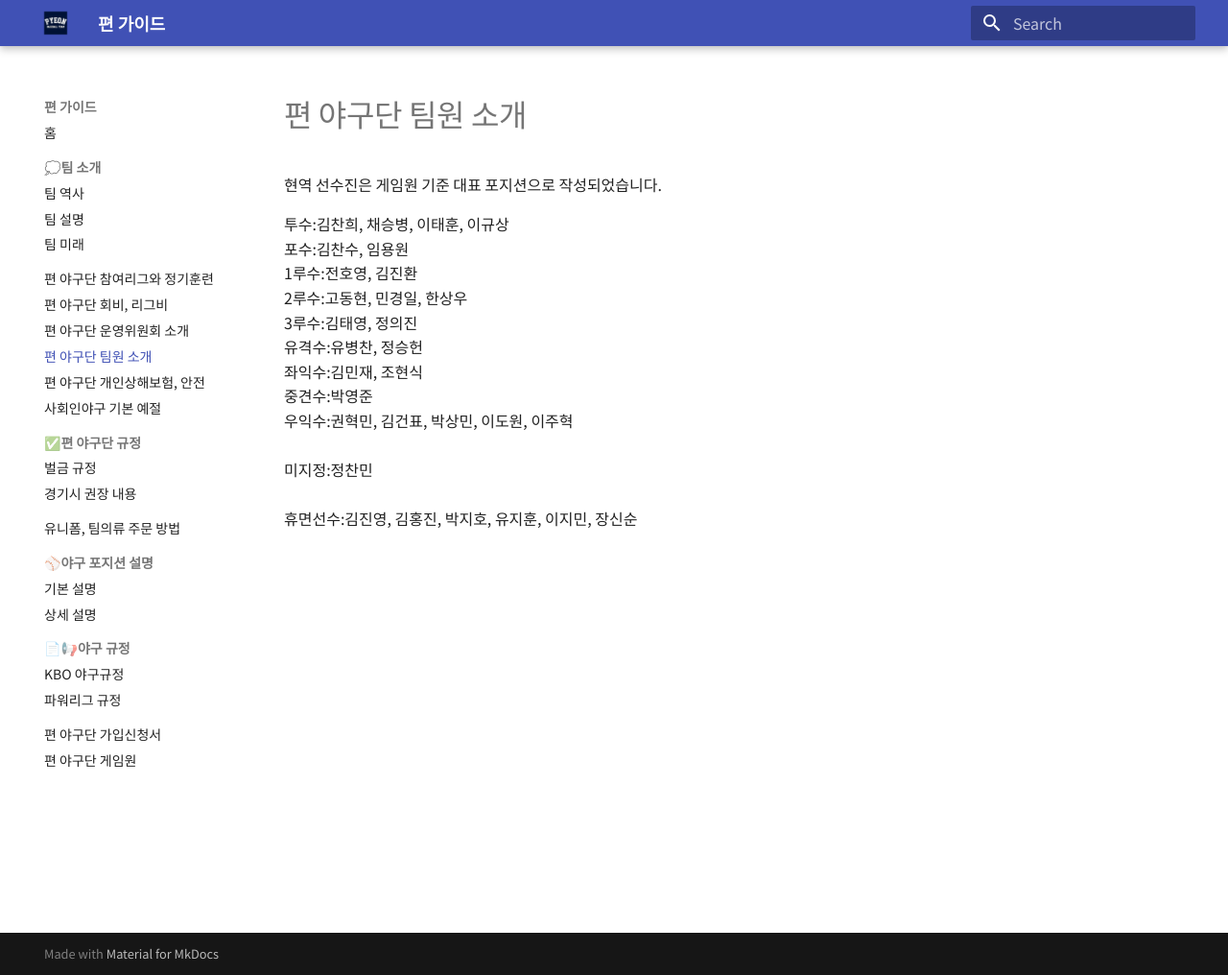
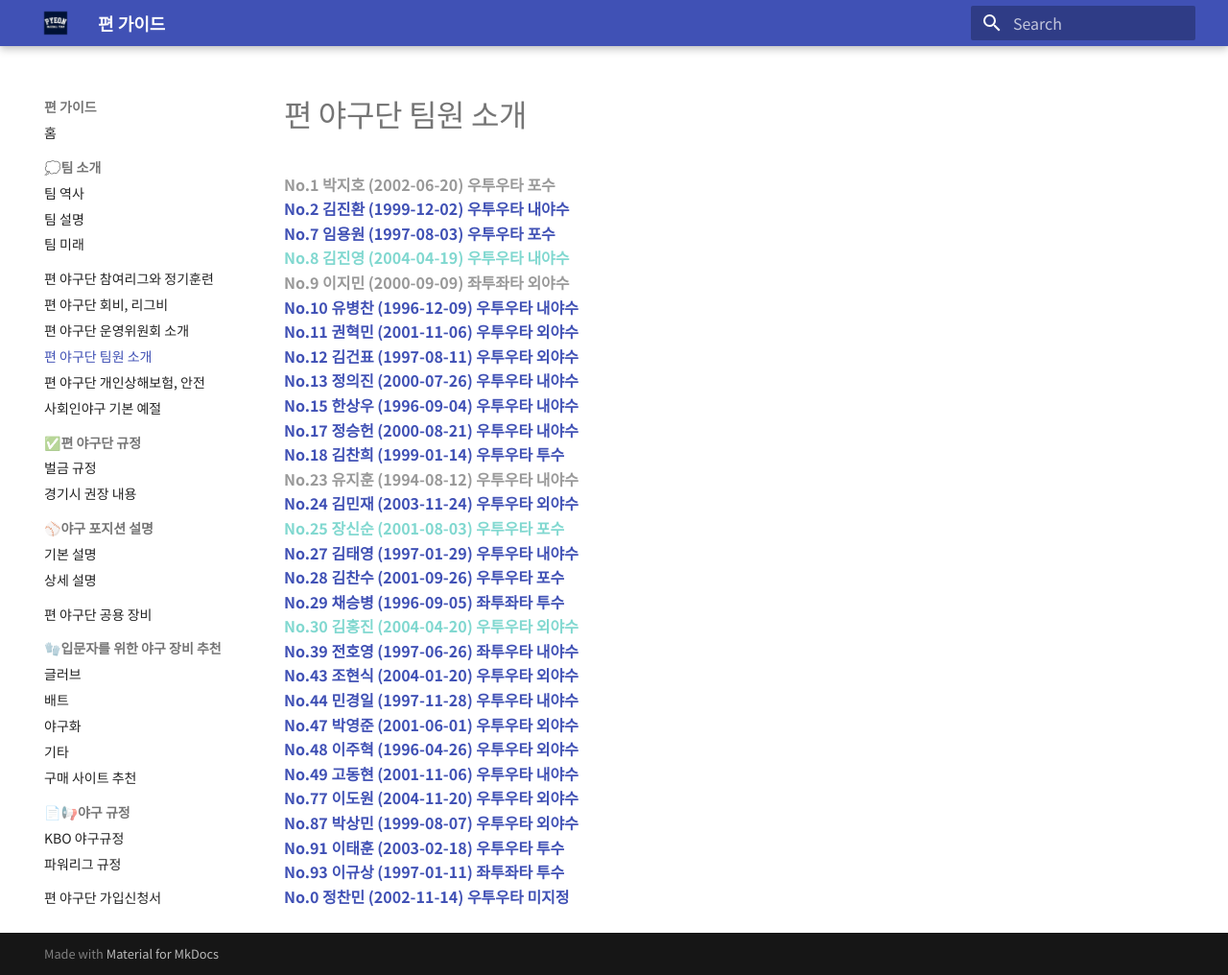
Before and after one commit to BlueChance/pyeon_guide, an MkDocs documentation site: the page built from docs/team_introducing/team_introducing_members.md, in a window 1280 px wide and 1016 px high. Shown: the whole window at 96% size. Built offline with MkDocs 1.6.1 and Material for MkDocs 9.7.7, drawn with Linux system fonts in a browser that asks for light colours.

Commit message:
manager advice

```diff
--- a/docs/team_introducing/team_introducing_members.md
+++ b/docs/team_introducing/team_introducing_members.md
@@ -1,15 +1,30 @@
-현역 선수진은 게임원 기준 대표 포지션으로 작성되었습니다.
-
-투수:김찬희, 채승병, 이태훈, 이규상<br>
-포수:김찬수, 임용원<br>
-1루수:전호영, 김진환<br>
-2루수:고동현, 민경일, 한상우<br>
-3루수:김태영, 정의진<br>
-유격수:유병찬, 정승헌<br>
-좌익수:김민재, 조현식<br>
-중견수:박영준<br>
-우익수:권혁민, 김건표, 박상민, 이도원, 이주혁<br>
-<br>
-미지정:정찬민<br>
-<br>
-휴면선수:김진영, 김홍진, 박지호, 유지훈, 이지민, 장신순
+<strong><a href="http://www.gameone.kr/locker/?group_code=FAKOOKPDN2O000000N34JO" style="color:#999999;">No.1 박지호 (2002-06-20) 우투우타 포수</a></strong><br>
+<strong><a href="http://www.gameone.kr/locker/?group_code=L74FRLGQUPO000000X3C12">No.2 김진환 (1999-12-02) 우투우타 내야수</a></strong><br>
+<strong><a href="http://www.gameone.kr/locker/?group_code=2AN9V5PS7BDG000000VSKP3">No.7 임용원 (1997-08-03) 우투우타 포수</a></strong><br>
+<strong><a href="http://www.gameone.kr/locker/?group_code=UPQ70LSBNM40000009EIUR" style="color:#81d8d0;">No.8 김진영 (2004-04-19) 우투우타 내야수</a></strong><br>
+<strong><a href="http://www.gameone.kr/locker/?group_code=220559BDORJ0000000LB6MW" style="color:#999999;">No.9 이지민 (2000-09-09) 좌투좌타 외야수</a></strong><br>
+<strong><a href="http://www.gameone.kr/locker/?group_code=2B4J5TQRAL4G000000F4ON9">No.10 유병찬 (1996-12-09) 우투우타 내야수</a></strong><br>
+<strong><a href="http://www.gameone.kr/locker/?group_code=273CQ58QIQ400000006P7NV">No.11 권혁민 (2001-11-06) 우투우타 외야수</a></strong><br>
+<strong><a href="http://www.gameone.kr/locker/?group_code=2H36LDS73R4G000000Z9MQL">No.12 김건표 (1997-08-11) 우투우타 외야수</a></strong><br>
+<strong><a href="http://www.gameone.kr/locker/?group_code=GQHST49MCVO000000PU6XC">No.13 정의진 (2000-07-26) 우투우타 내야수</a></strong><br>
+<strong><a href="http://www.gameone.kr/locker/?group_code=D1JPTM8TF1U000000UC93B">No.15 한상우 (1996-09-04) 우투우타 내야수</a></strong><br>
+<strong><a href="http://www.gameone.kr/locker/?group_code=DL0LTOJP1MS000000MB9FT">No.17 정승헌 (2000-08-21) 우투우타 내야수</a></strong><br>
+<strong><a href="http://www.gameone.kr/locker/?group_code=1940UIBKCI50000000Y9FQC">No.18 김찬희 (1999-01-14) 우투우타 투수</a></strong><br>
+<strong><a href="http://www.gameone.kr/locker/?group_code=168GOCQOBQV00000009OMSL" style="color:#999999;">No.23 유지훈 (1994-08-12) 우투우타 내야수</a></strong><br>
+<strong><a href="http://www.gameone.kr/locker/?group_code=254N1CM0M080000000P9JQH">No.24 김민재 (2003-11-24) 우투우타 외야수</a></strong><br>
+<strong><a href="http://www.gameone.kr/locker/?group_code=28VVLK6QQKB0000000R7IDQ" style="color:#81d8d0;">No.25 장신순 (2001-08-03) 우투우타 포수</a></strong><br>
+<strong><a href="http://www.gameone.kr/locker/?group_code=BP4M9JD1SHA000000RWVQA">No.27 김태영 (1997-01-29) 우투우타 내야수</a></strong><br>
+<strong><a href="http://www.gameone.kr/locker/?group_code=1LHUCRBSMHVG000000JN1R0">No.28 김찬수 (2001-09-26) 우투우타 포수</a></strong><br>
+<strong><a href="http://www.gameone.kr/locker/?group_code=17616H850Q8O000000XCAH7">No.29 채승병 (1996-09-05) 좌투좌타 투수</a></strong><br>
+<strong><a href="http://www.gameone.kr/locker/?group_code=2EG8T918T8V0000000FL9A6" style="color:#81d8d0;">No.30 김홍진 (2004-04-20) 우투우타 외야수</a></strong><br>
+<strong><a href="http://www.gameone.kr/locker/?group_code=1NN4HEOSIF3O00000058M7K">No.39 전호영 (1997-06-26) 좌투우타 내야수</a></strong><br>
+<strong><a href="http://www.gameone.kr/locker/?group_code=VKHN43QUG2G000000S9YP1">No.43 조현식 (2004-01-20) 우투우타 외야수</a></strong><br>
+<strong><a href="http://www.gameone.kr/locker/?group_code=1RNTBHSKFJOG000000154SN">No.44 민경일 (1997-11-28) 우투우타 내야수</a></strong><br>
+<strong><a href="http://www.gameone.kr/locker/?group_code=27F5NSND7ISG0000002MW7Y">No.47 박영준 (2001-06-01) 우투우타 외야수</a></strong><br>
+<strong><a href="http://www.gameone.kr/locker/?group_code=MHP0FGK27941XD5BWSAY8CZOVERNLITJ">No.48 이주혁 (1996-04-26) 우투우타 외야수</a></strong><br>
+<strong><a href="http://www.gameone.kr/locker/?group_code=22TBE55SDKSG0000007LPCX">No.49 고동현 (2001-11-06) 우투우타 내야수</a></strong><br>
+<strong><a href="http://www.gameone.kr/locker/?group_code=24H6OV5A7JD0000000WFXZM">No.77 이도원 (2004-11-20) 우투우타 외야수</a></strong><br>
+<strong><a href="http://www.gameone.kr/locker/?group_code=2822GT64MOCG0000005YS2R">No.87 박상민 (1999-08-07) 우투우타 외야수</a></strong><br>
+<strong><a href="http://www.gameone.kr/locker/?group_code=2FS59F7ILN80000000TNW0C">No.91 이태훈 (2003-02-18) 우투우타 투수</a></strong><br>
+<strong><a href="http://www.gameone.kr/locker/?group_code=IJP61F4F07G000000RUYN7">No.93 이규상 (1997-01-11) 좌투좌타 투수</a></strong><br>
+<strong><a href="http://www.gameone.kr/locker/?group_code=NOSVBVR9DFO000000M1DRP">No.0 정찬민 (2002-11-14) 우투우타 미지정</a></strong><br>
--- a/mkdocs.yml
+++ b/mkdocs.yml
@@ -37,12 +37,19 @@ nav:
   - ✅편 야구단 규정:
      - 벌금 규정: money/killyou.md
      - 경기시 권장 내용: money/good.md
-  - 유니폼, 팀의류 주문 방법: uniforms/how_to_order.md
   - ⚾야구 포지션 설명:
      - 기본 설명: about_position/basic_position.md
      - 상세 설명: about_position/position.md
+  - 편 야구단 공용 장비: equipment/team/gear.md
+  - 🧤입문자를 위한 야구 장비 추천:
+     - 글러브: equipment/first/glove.md
+     - 배트: equipment/first/bat.md
+     - 야구화: equipment/first/shoes.md
+     - 기타: equipment/first/rest.md
+     - 구매 사이트 추천: equipment/first/buy_sites.md
   - 📄📢야구 규정:
      - KBO 야구규정: baseballrules/2024kborules.md
      - 파워리그 규정: baseballrules/2025powerleaguerules.md
   - 편 야구단 가입신청서: join/how_to_get_in_pyeon.md
+  - 유니폼, 팀의류 주문 방법: uniforms/how_to_order.md
   - 편 야구단 게임원: gameone/gameonesite.md
```
Also changed, not shown: docs/equipment/first/bat.md (added, +49 -0 lines), docs/equipment/first/buy_sites.md (added, +56 -0 lines), docs/equipment/first/glove.md (added, +64 -0 lines), docs/equipment/first/rest.md (added, +26 -0 lines), docs/equipment/first/shoes.md (added, +66 -0 lines), docs/equipment/team/gear.md (added, +23 -0 lines), docs/index.md (+1 -1 lines), docs/money/team_needs_money.md (+10 -15 lines), 2 other files.
